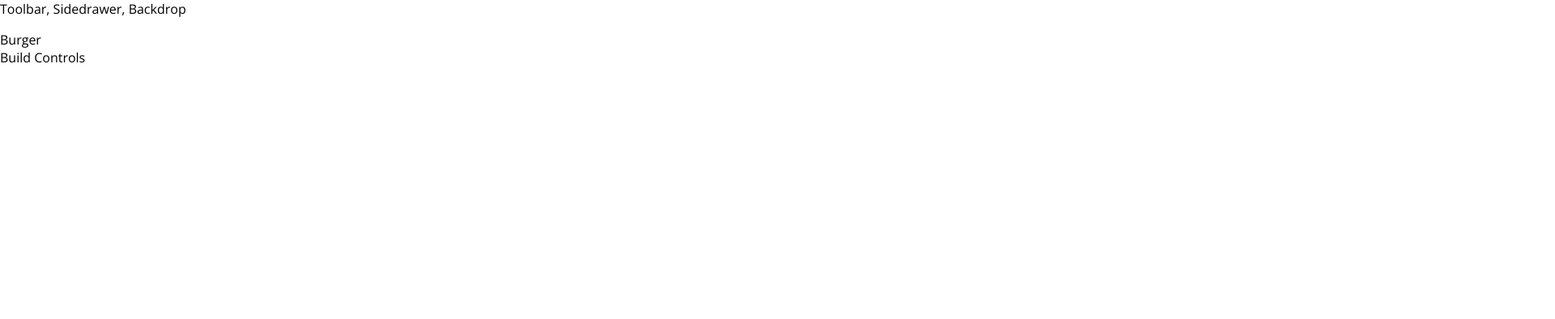
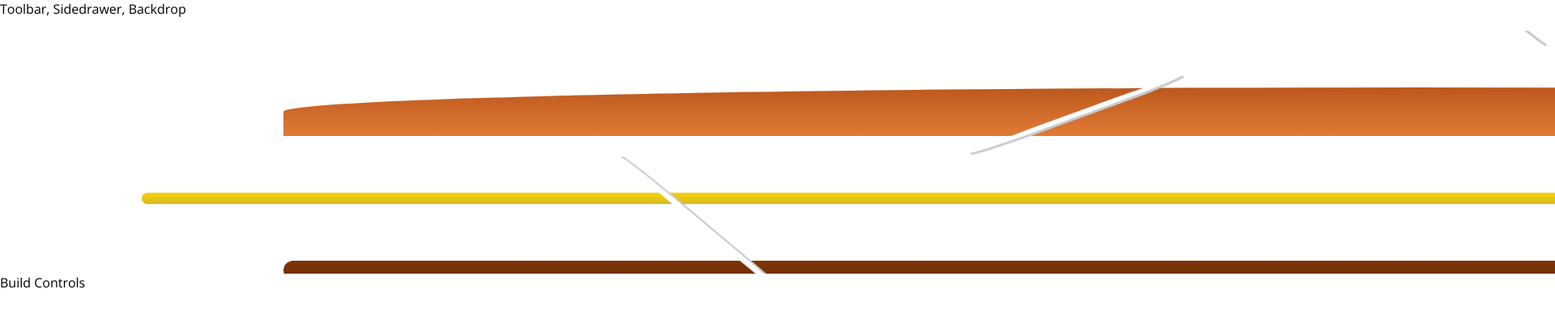
Before and after one commit to DuncanMoyo/burger-builder, a React app: page / in a window 1280 px wide. Shown: the top 394 px of the page at 81% size, 1920 px wide, since content can reach past the window. Built offline with nearby package versions, Linux system fonts and the light colour scheme.

Commit message:
starting the burger Component

```diff
--- a/src/components/Burger/Burger.js
+++ b/src/components/Burger/Burger.js
@@ -0,0 +1,17 @@
+import React from 'react';
+import classes from './Burger.module.css';
+import BurgerInredient from './BurgerIngredient/BurgerIngredient'
+import BurgerBuilder from '../../containers/BurgerBuilder/BurgerBuilder';
+
+const Burger = (props) => {
+  return (
+    <div className={classes.Burger}>
+      <BurgerInredient type="bread-top"/>
+      <BurgerInredient type="cheese"/>
+      <BurgerInredient type="meat"/>
+      <BurgerInredient type="bread-bottom"/>
+    </div>
+  )
+}
+
+export default Burger;
--- /dev/null
+++ b/src/components/Burger/Burger.module.css
@@ -0,0 +1,30 @@
+.Burger {
+  width: 100%;
+  margin: auto;
+  height: 250px;
+  overflow: scroll;
+  text-align: center;
+  font-weight: bold;
+  font-size: 1.2rem;
+}
+
+@media (min-width: 1000px) and (min-height: 700px) {
+  .Burger {
+    width: 700px;
+    height: 600px;
+  }
+}
+
+@media (min-width: 500px) and (min-height: 401px) {
+  .Burger {
+    width: 450px;
+    height: 400px;
+  }
+}
+
+@media (min-width: 500px) and (min-height: 400px) {
+  .Burger {
+    width: 3500px;
+    height: 300px;
+  }
+}
--- a/src/components/Burger/BurgerIngredient/BurgerIngredient.js
+++ b/src/components/Burger/BurgerIngredient/BurgerIngredient.js
@@ -1,6 +1,6 @@
 import React, {Component} from "react";
-import classes from "./BurgerIngredient.css";
-import PropTypes from  'prop-types'
+import classes from "./BurgerIngredient.module.css";
+import PropTypes from  'prop-types';
 
 class BurgerIngredient extends Component {
 
@@ -32,7 +32,7 @@ class BurgerIngredient extends Component {
         ingredient = <div className={classes.Macon}></div>;
         break;
       default:
-        ingredient: null;
+        ingredient = null;
     }
 
     return ingredient;
--- a/src/containers/BurgerBuilder/BurgerBuilder.js
+++ b/src/containers/BurgerBuilder/BurgerBuilder.js
@@ -1,11 +1,12 @@
 import React, { Component } from 'react';
 import Aux from '../../hoc/Auxillary';
+import Burger from '../../components/Burger/Burger';
 
 class BurgerBuilder extends Component {
   render() {
     return (
       <Aux>
-        <div>Burger</div>
+        <Burger />
         <div>Build Controls</div>
       </Aux>
     )
```
Also changed, not shown: src/components/Burger/BurgerIngredient/BurgerIngredient.module.css (renamed from src/components/Burger/BurgerIngredient/BurgerIngredient.css).
